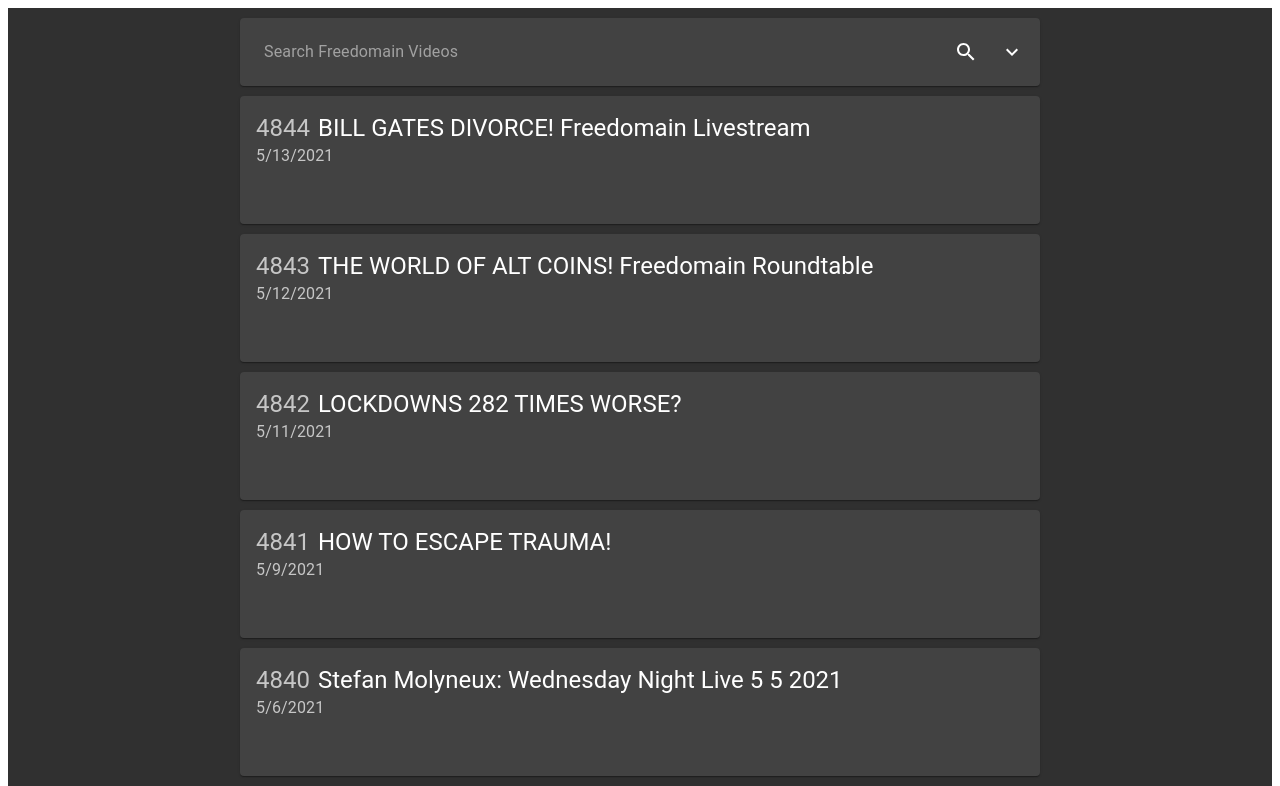
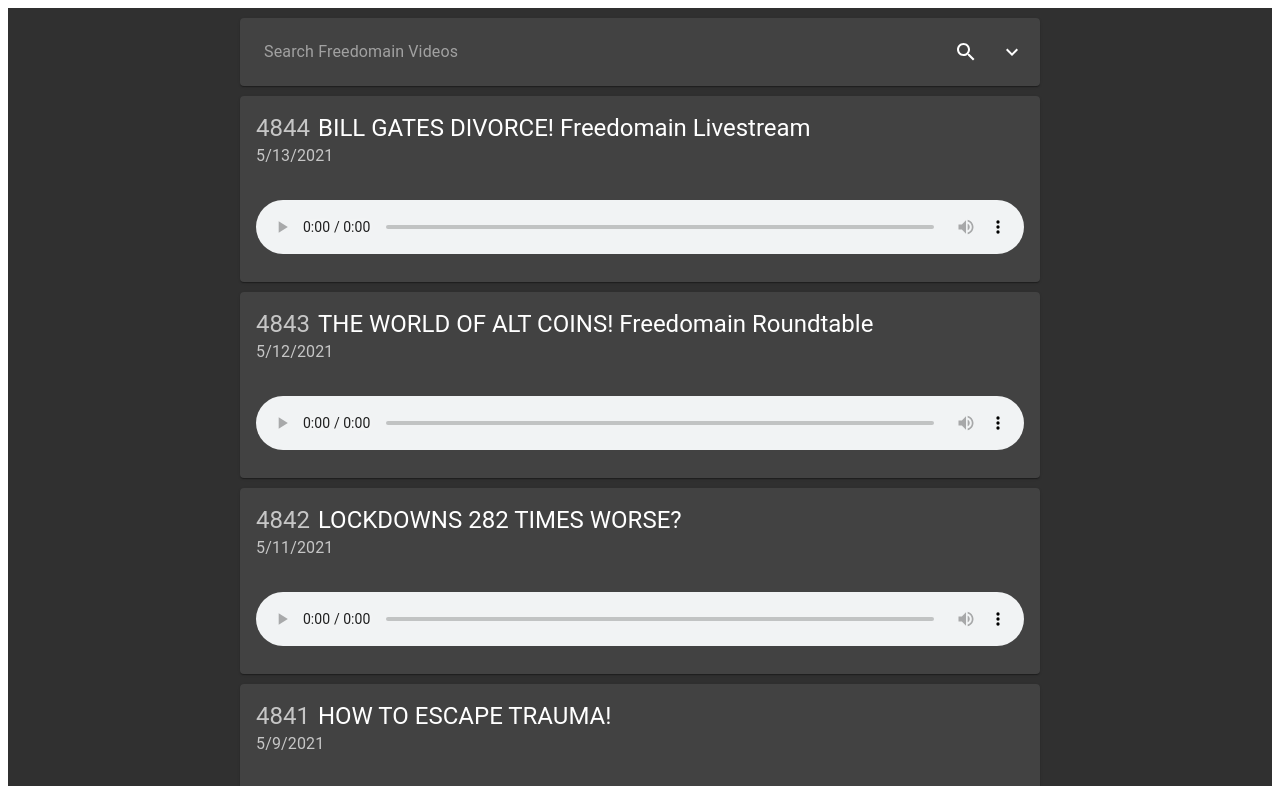
Before and after one commit to tvolk131/fdr-finder, a React app in the folder client/: page / in a window 1280 px wide. Shown: the top 786 px of the page. Built offline with nearby package versions, Linux system fonts and the light colour scheme; the HTML template or start-up script is replaced by a standard one.

Commit message:
Show cards have audio player

```diff
--- a/client/src/components/showCard.tsx
+++ b/client/src/components/showCard.tsx
@@ -8,6 +8,9 @@
   },
   podcastNumber: {
     paddingRight: '8px'
+  },
+  audioPlayer: {
+    width: '100%'
   }
 });
 
@@ -54,6 +57,9 @@
         subheader={`${props.show.createTime.getMonth() + 1}/${props.show.createTime.getDate()}/${props.show.createTime.getFullYear()}`}
       />
       <CardContent>
+        <audio className={classes.audioPlayer} controls>
+          <source src={props.show.audioLink} type='audio/mpeg'/>
+        </audio>
       </CardContent>
     </Card>
   );
```
